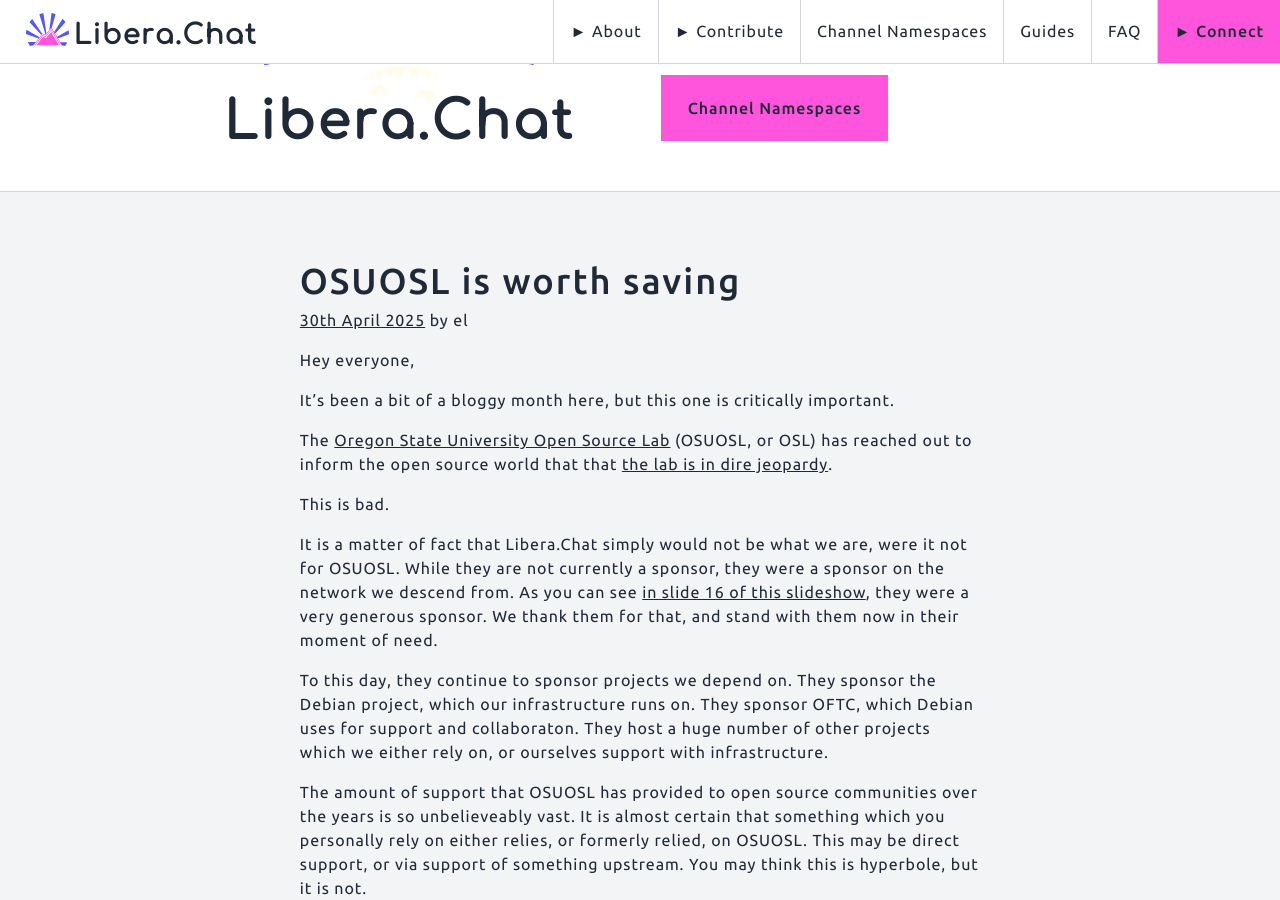
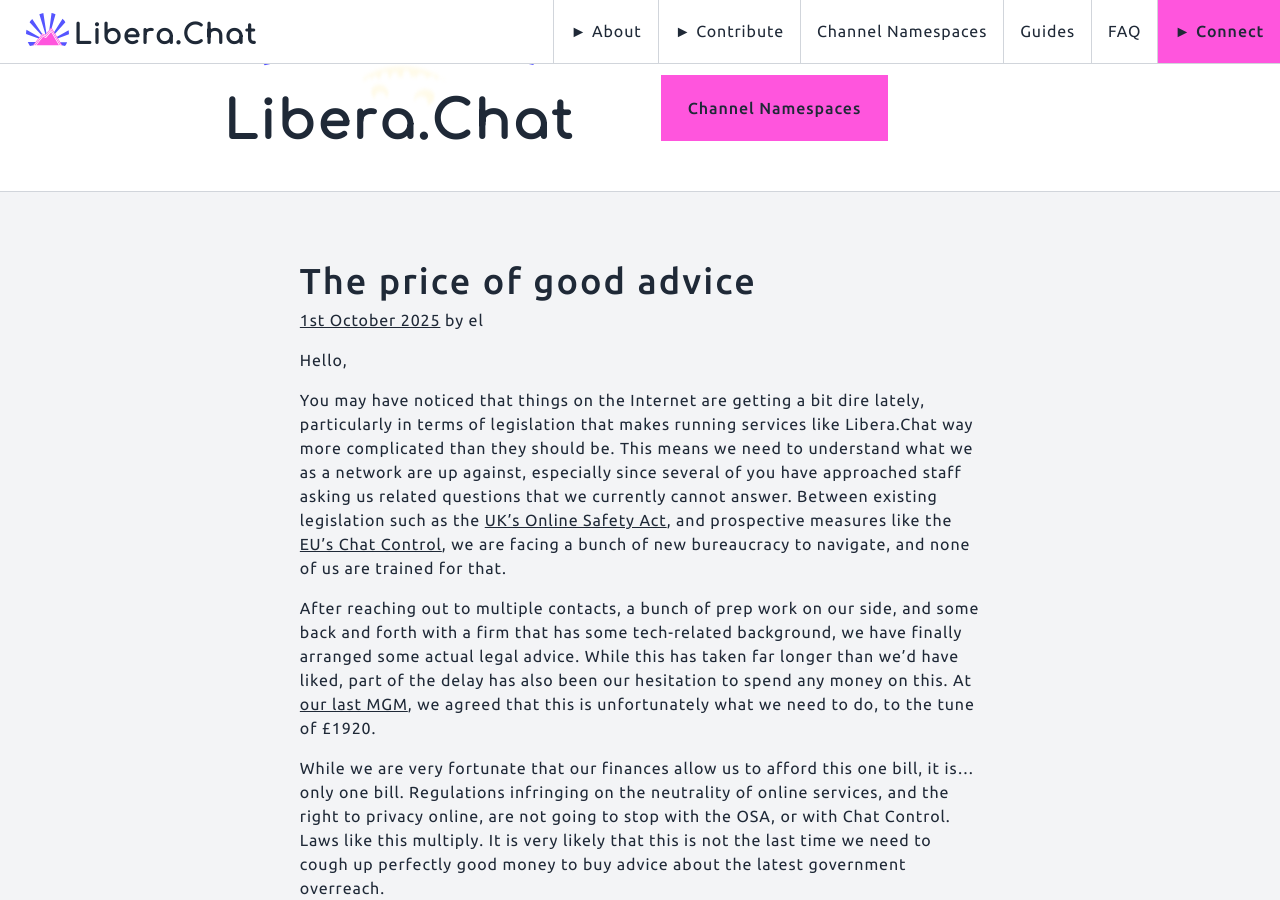
Before and after one commit to Libera-Chat/libera-chat.github.io, a Jekyll site: the page built from index.md, in a window 1280 px wide and 900 px high, scrolled down 345 px. Built offline with Jekyll 4.4.1, drawn with Linux system fonts in a browser that asks for light colours; some of the changed text lies outside the part shown.

Commit message:
Amend donate.md, add legal fundraiser post (#145)
* Amend donate.md, add legal fundraiser post

* Add link to minutes

```diff
--- /dev/null
+++ b/content/_posts/2025-10-01-advice.md
@@ -0,0 +1,46 @@
+---
+title: The price of good advice
+author: el
+---
+
+Hello,
+
+You may have noticed that things on the Internet are getting a bit dire
+lately, particularly in terms of legislation that makes running services like
+Libera.Chat way more complicated than they should be. This means we need to
+understand what we as a network are up against, especially since several of
+you have approached staff asking us related questions that we currently cannot
+answer. Between existing legislation such as the [UK's Online Safety Act][osa],
+and prospective measures like the [EU's Chat Control][chatcontrol], we are
+facing a bunch of new bureaucracy to navigate, and none of us are trained for
+that.
+
+After reaching out to multiple contacts, a bunch of prep work on our side,
+and some back and forth with a firm that has some tech-related background,
+we have finally arranged some actual legal advice. While this has taken far
+longer than we'd have liked, part of the delay has also been our hesitation to
+spend any money on this. At [our last MGM][mgm], we agreed that this is
+unfortunately what we need to do, to the tune of £1920.
+
+While we are very fortunate that our finances allow us to afford this one
+bill, it is... only one bill. Regulations infringing on the neutrality of
+online services, and the right to privacy online, are not going to stop with
+the OSA, or with Chat Control. Laws like this multiply. It is very likely that
+this is not the last time we need to cough up perfectly good money to buy
+advice about the latest government overreach.
+
+So, as awkward as this is, ***we are asking for your help***.
+
+If you value the service Libera.Chat provides, [please consider a contribution
+towards the cost of this bill][donate]. Doing so ensures that we have enough
+reserves for followup costs or future crises, either of this nature or
+otherwise. Folks in Chat Control countries, *please* also reach out to your
+representatives and (diplomatically!) tell them what is at risk.
+
+We are committed to being transparent about the outcome of this situation, and
+hope that other similar services can benefit from our effort and expense.
+
+[osa]: https://www.legislation.gov.uk/ukpga/2023/50/contents
+[chatcontrol]: https://fightchatcontrol.eu/
+[mgm]: https://libera.chat/minutes/2025-09-26-public
+[donate]: https://libera.chat/contributing/donate/
--- a/contributing/donate.md
+++ b/contributing/donate.md
@@ -4,6 +4,9 @@
 
 Libera Chat accepts donations via
 [Liberapay](https://liberapay.com/liberachat/donate).
+
+For one-off payments requiring an invoice, or other arrangements, please reach
+out to <donations@libera.chat>.
 
 We currently use these donations to cover the operational costs of the network
 as well as the administrative upkeep of the legal entity.
```
